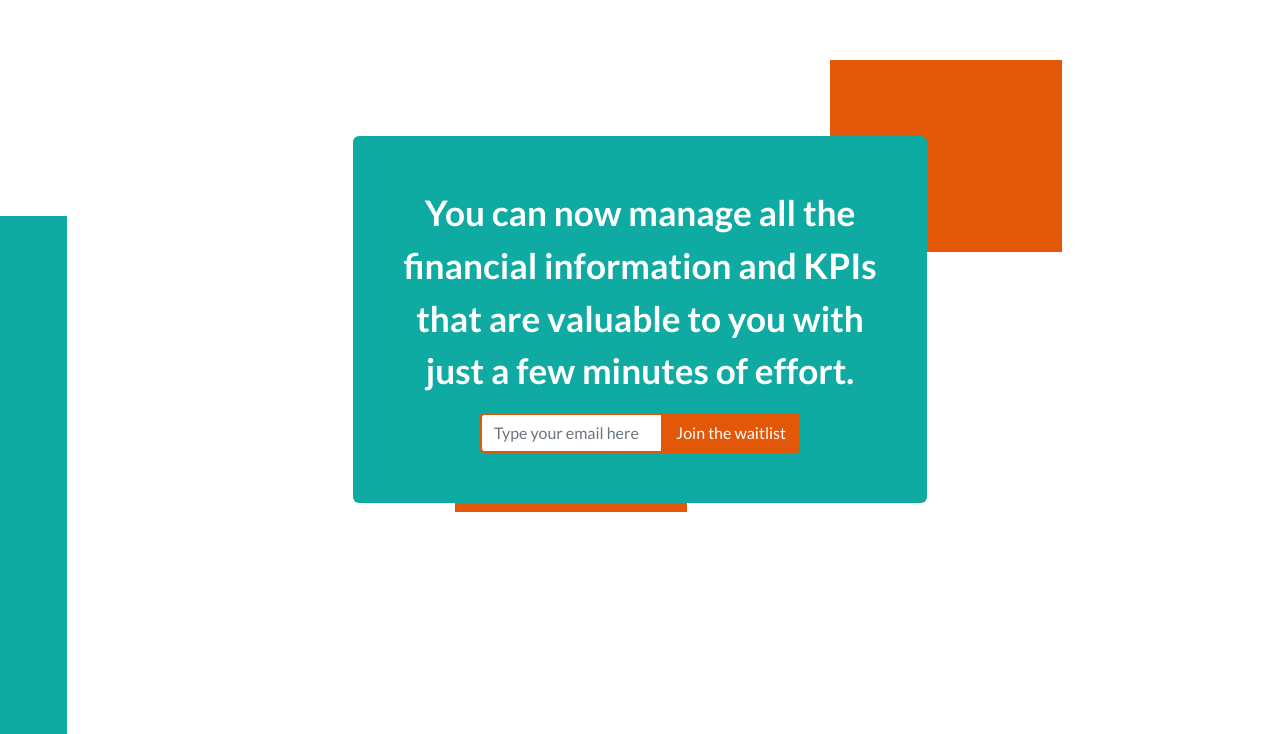
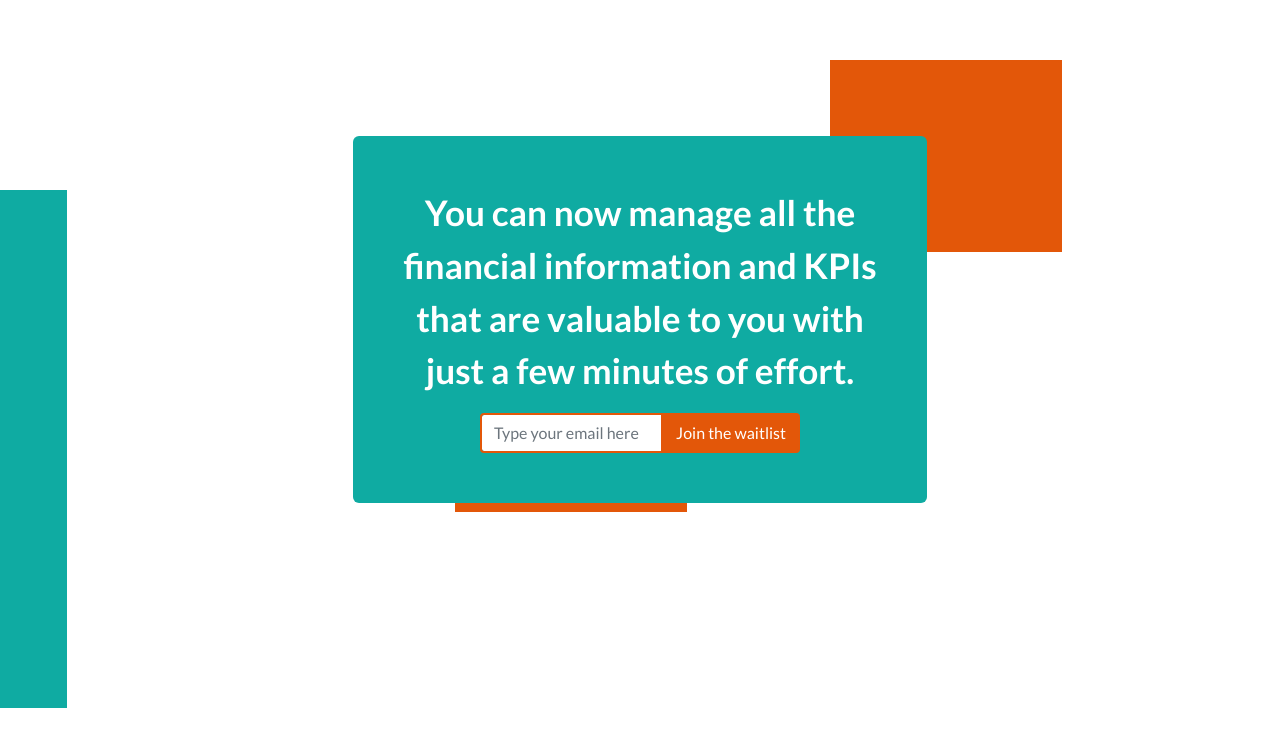
Before and after one commit to olafisoyevince/annikedel, a plain HTML site: page index.html in a window 1280 px wide. Shown: the part 2898-3632 px from the top of the page. Drawn offline with nearby package versions, Linux system fonts and the light colour scheme.

Commit message:
bug fixes

```diff
--- a/scss/style.scss
+++ b/scss/style.scss
@@ -161,8 +161,6 @@
     width: 60%;
     margin-right: 120px;
 
-
-
     .anni-includes {
       width: 200px;
       margin: 0 auto;
@@ -216,7 +214,7 @@
 
   .box-1 {
     position: absolute;
-    top: 376.5px;
+    top: 350px;
   }
 
   .box-2 {
```
Also changed, not shown: css/style.css.
